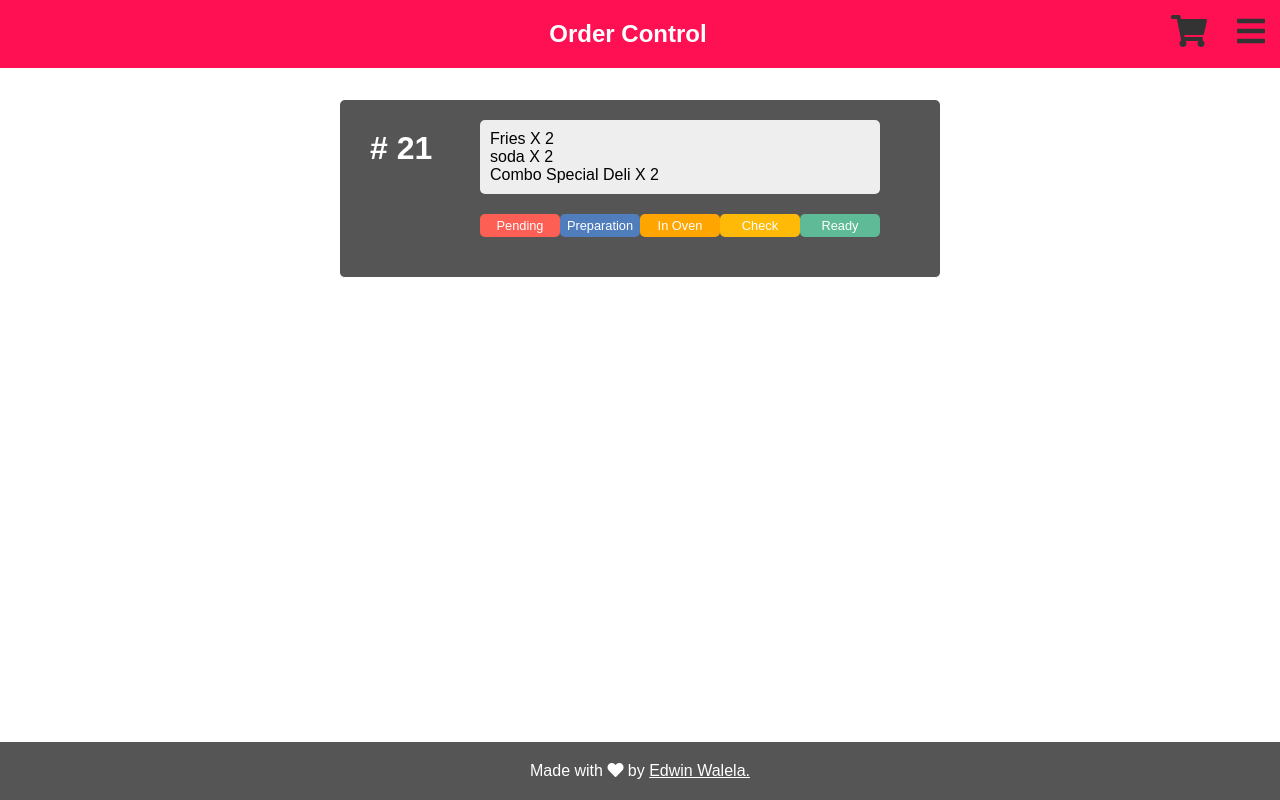
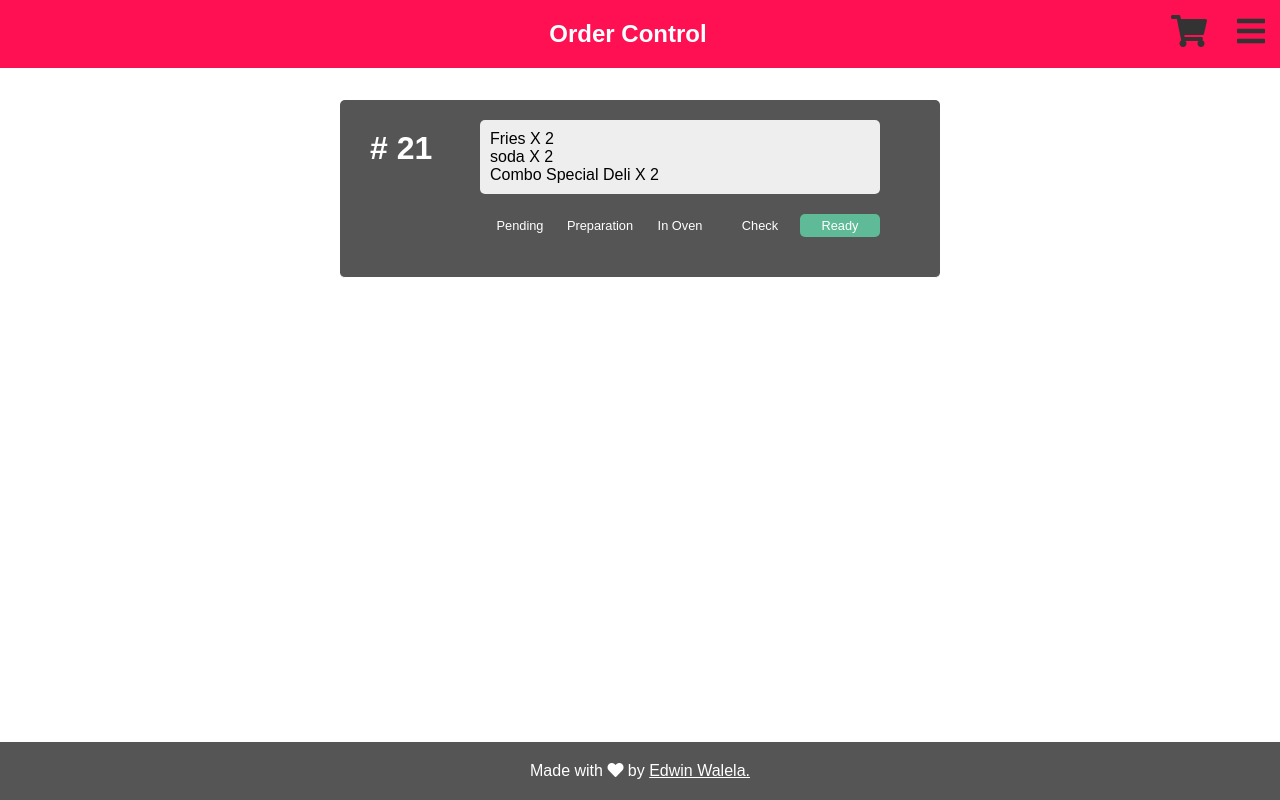
Before and after one commit to EdwinWalela/restaurant-manager, a React (Create React App) app in the folder client/: page /admin in a window 1280 px wide. Built offline with nearby package versions, Linux system fonts and the light colour scheme.

Commit message:
dynamic progressBar level styles

```diff
--- a/client/src/components/admin/ProgressBar.js
+++ b/client/src/components/admin/ProgressBar.js
@@ -29,18 +29,65 @@ class ProgressBar extends Component {
         return style;
     }
 
+    pendingStyle = () =>{
+         return {
+            background:'#FE5F55',
+            ...defaultStatusStyle
+        }
+    }
+
+    pereparationStyle = () =>{
+        return {
+            background:'#507DBC',
+            ...defaultStatusStyle
+        }
+    }
+
+    ovenStyle = () =>{
+        return {
+            background:'orange',
+            ...defaultStatusStyle
+        }
+    }
+
+    checkStyle = () =>{
+        return {
+            background:'#FFBA08',
+            ...defaultStatusStyle
+        }
+    }
+
+    readyStyle = () =>{
+        return {
+            background:'#5FBB97',
+            ...defaultStatusStyle
+        }
+    }
+
     render(){
+        let status = this.props.status;
         return (
             <div style={progressBarstyle}>
-                <span style={this.levelStyle(0)}>Pending</span>
-                <span style={this.levelStyle(1)}>Preparation</span>
-                <span style={this.levelStyle(2)}>In Oven</span>
-                <span style={this.levelStyle(3)}>Check</span>
-                <span style={this.levelStyle(4)}>Ready</span>
+                <span style={status === '0' ? this.pendingStyle() : defaultStatusStyle}>Pending</span>
+                <span style={status === '1' ? this.pereparationStyle() : defaultStatusStyle}>Preparation</span>
+                <span style={status === '2' ? this.ovenStyle() : defaultStatusStyle}>In Oven</span>
+                <span style={status === '3' ? this.checkStyle() : defaultStatusStyle}>Check</span>
+                <span style={status === '4' ? this.readyStyle() : defaultStatusStyle}>Ready</span>
             </div>
         )
     }
 }
+
+const defaultStatusStyle = {
+    display:'inline-block',
+    padding:'4px',
+    borderRadius:'5px',
+    width:'20%',
+    color:'#fff',
+    fontSize:'0.8em',
+    cursor:'pointer'
+}
+
 
 const progressBarstyle = {
     textAlign:'center',
--- a/client/src/components/admin/UserOrder.js
+++ b/client/src/components/admin/UserOrder.js
@@ -9,7 +9,7 @@ function UserOrder(props) {
         <div style={orderContainerStyle}>
             <h1 style={orderNumberStyle}># {order.number}</h1>
             <p style={orderItemsStyle}> Fries X 2 <br/> soda X 2  <br/>Combo Special Deli X 2 </p>
-            <ProgressBar />
+            <ProgressBar status='4' />
         </div>
     )
 }
```
